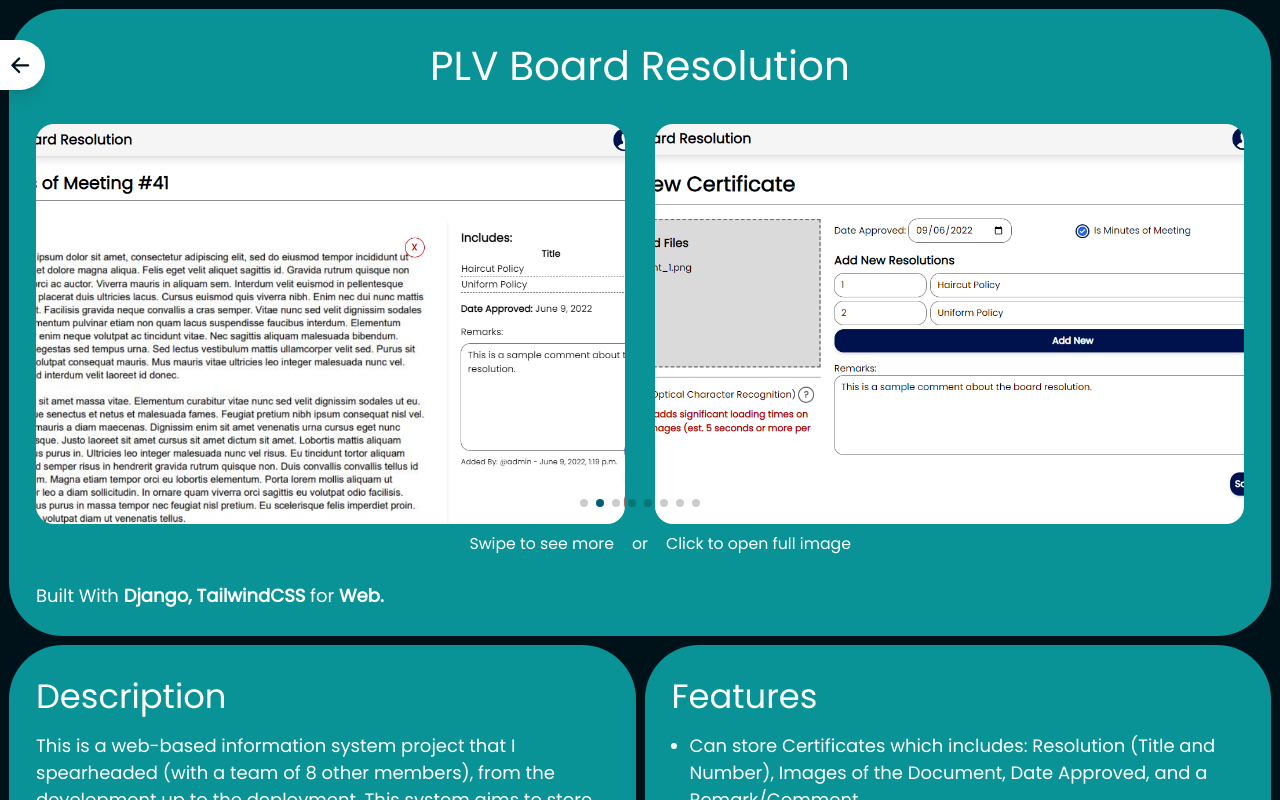
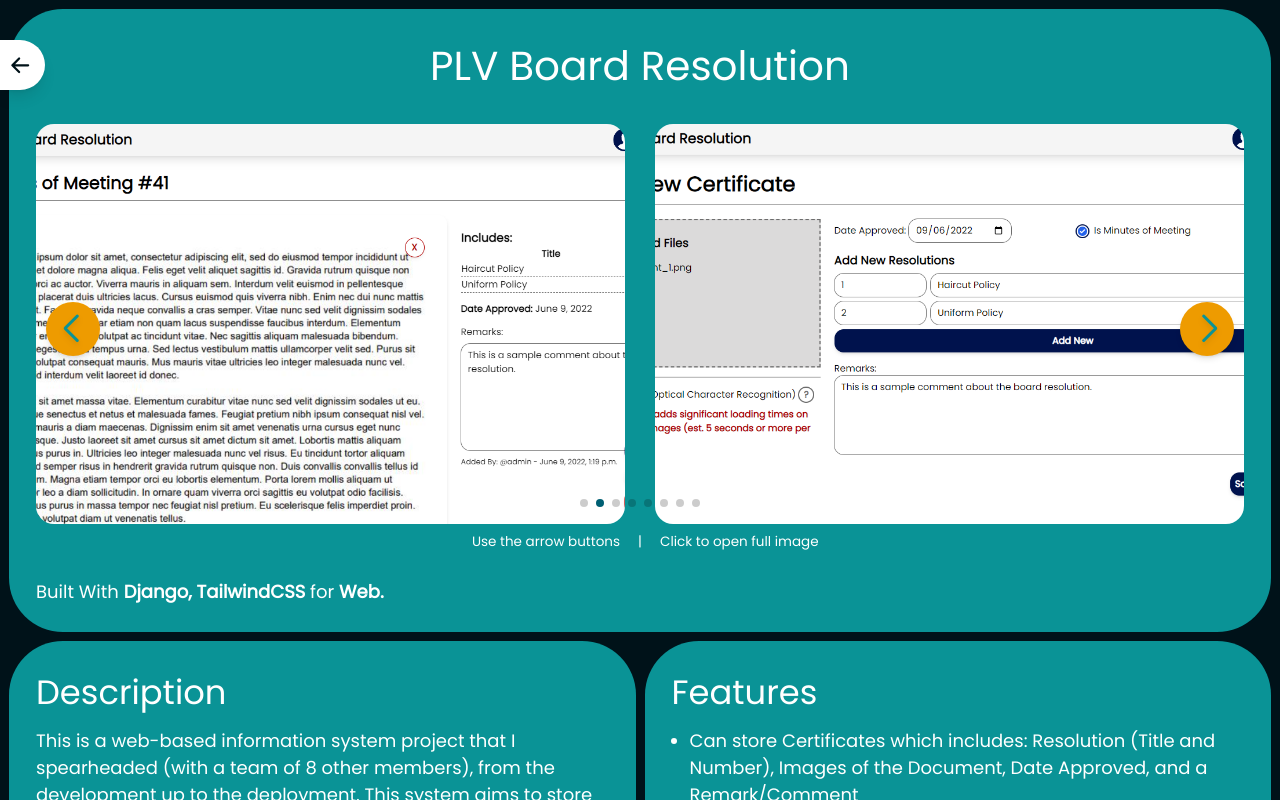
Before and after one commit to christiankyle-ching/vue-portfolio-ckcdev, a Vue app: page /project/board_resolution_is in a window 1280 px wide. Shown: the top 800 px of the page. Built offline with nearby package versions, Linux system fonts and the light colour scheme.

Commit message:
feat: Navigation buttons on ProjectImages

```diff
--- a/src/components/ProjectImages.vue
+++ b/src/components/ProjectImages.vue
@@ -5,6 +5,9 @@
       :breakpoints="{
         768: {
           slidesPerView: 2,
+          navigation: {
+            enabled: true,
+          },
         },
       }"
       :space-between="30"
@@ -14,6 +17,9 @@
         enabled: true,
         pauseOnMouseEnter: true,
         disableOnInteraction: false,
+      }"
+      :navigation="{
+        enabled: false,
       }"
       :loop="true"
       class="h-[50vh] w-full"
@@ -37,11 +43,12 @@
       </SwiperSlide>
     </Swiper>
 
-    <div class="flex mt-2 text-sm flex-col md:flex-row">
+    <div class="flex mt-2 text-xs flex-col md:flex-row">
       <p class="flex-grow basis-0 text-center md:text-right">
-        Swipe to see more
+        <span class="md:hidden">Swipe to see more</span>
+        <span class="hidden md:inline">Use the arrow buttons</span>
       </p>
-      <span class="mx-4 text-center">or</span>
+      <span class="mx-4 text-center hidden md:inline"> | </span>
       <p class="flex-grow basis-0 text-center md:text-left">
         Click to open full image
       </p>
@@ -52,15 +59,16 @@
 <script>
 import LoopingAnimator from "./LoopingAnimator.vue";
 
-import { SwiperSlide, Swiper } from "swiper/vue";
-import SwiperCore, { Pagination, FreeMode, Autoplay } from "swiper";
+import { Swiper, SwiperSlide } from "swiper/vue";
+import SwiperCore, { Pagination, FreeMode, Autoplay, Navigation } from "swiper";
 import "swiper/css";
 import "swiper/css/pagination";
 import "swiper/css/free-mode";
 import "swiper/css/autoplay";
+import "swiper/css/navigation";
 
 // Swiper Modules
-SwiperCore.use([Pagination, FreeMode, Autoplay]);
+SwiperCore.use([Pagination, FreeMode, Autoplay, Navigation]);
 
 export default {
   props: {
@@ -81,4 +89,24 @@ export default {
 .swiper-pagination-bullet-active {
   @apply !bg-_dark-teal;
 }
+
+/* Custom Swiper Next and Prev Buttons */
+.swiper-button-prev,
+.swiper-button-next {
+  @apply w-12 h-12  rounded-full flex shadow-md;
+  @apply bg-_yellow hover:bg-_teal  text-_teal hover:text-_yellow transition-colors;
+}
+
+.swiper-button-prev {
+  @apply pr-1;
+}
+
+.swiper-button-next {
+  @apply pl-1;
+}
+
+.swiper-button-prev::after,
+.swiper-button-next::after {
+  @apply drop-shadow-md text-2xl font-black m-auto;
+}
 </style>
```
